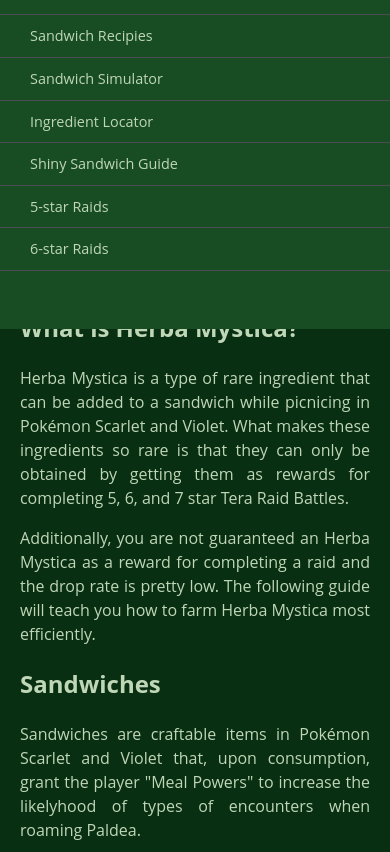
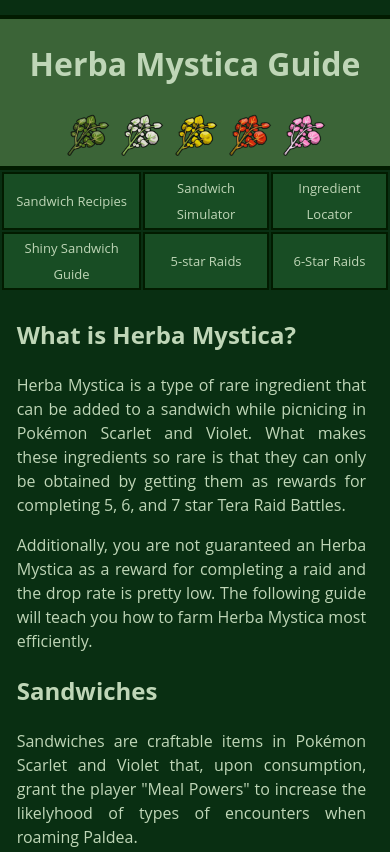
Before and after one commit to TayloRib/Herba-Mystica, a plain HTML site: page index.html in a window 390 px wide. Shown: the top 852 px of the page. Drawn offline with Linux system fonts and the light colour scheme.

Commit message:
optimized for mobile

```diff
--- a/assets/styles.css
+++ b/assets/styles.css
@@ -15,7 +15,7 @@ body {
   min-width: 200px;
   top: 0px;
   left: 0px;
-  width: 250px;
+  width: 200px;
   height: 100%;
   border-right: 10px solid;
   border-color: #021b00;
@@ -26,7 +26,6 @@ body {
   background-color: #3b6437;
 }
 
-
 #navbar ul {
   height: 88%;
   padding: 0;
@@ -34,36 +33,78 @@ body {
   overflow-x: hidden;
 }
 
-#navbar li {
-  color: #4d4e53;
-  border-top: 1px solid;
-  list-style: none;
-  position: relative;
-  width: 100%;
+.navbar1{
+  border-top: 3px solid #021b00;
 }
 
-#navbar a {
+.navbar2{
+  border-top: 3px solid #021b00;
+  border-bottom: 3px solid #021b00;
+}
+
+#navbar a, #navtable a{
   display: block;
-  padding: 10px 30px;
   color: #bfd6b7;
   text-decoration: none;
   cursor: pointer;
 }
 
+#navbar a{
+  padding: 10px 30px;
+}
+
+#navtable{
+  width: 100%;
+  color: #bfd6b7;
+  text-align: center;
+  align-items: center;
+  font-size: small;
+  line-height: 2;
+  text-decoration: none;
+  cursor: pointer;
+
+}
+
+#navtable td{
+  border: 2px solid #021b00;
+  background-color: #184d24;
+}
+
+.mobiletop{
+  display: block;
+  position: center;
+  margin-left: 0;
+  margin-top: 15px;
+  background-color: #3b6437;
+  position: static;
+  width: 100%;
+  padding-left: 0;
+  padding-right: 0;
+}
+
 header{
+  text-align: center;
+  margin-top: 15px;
   background-color: #3b6437;
-  margin-right: initial;
+  position: static;
+  padding-left: 0;
+  padding-right: 0;
+  border-top: 4px solid #021b00;
+  border-bottom: 4px solid #021b00;
+
 }
 
 
 
 .topbar {
-    color: #bfd6b7;
-    text-align: center;
-    font-size: 1em;
-    font-weight: thin;
-    position: static;
-    margin-left: 290px;
+  margin-left: 250px;
+  color: #bfd6b7;
+  text-align: center;
+  font-size: 1.2em;
+  font-weight: thin;
+  position: static;
+  line-height: 1;
+  padding-bottom: 3px;
 }
 
 .herba-sprite {
@@ -74,18 +115,23 @@ header{
         margin-right: auto;
     }
 
+h3{
+  padding-left: 10px;
+}
+
 
 h2 {
   margin-right: initial;
   color: #bfd6b7;
-
 }
 
 #main-doc {
-  position: absolute;
-  margin-left: 290px;
-  padding: 20px;
-  margin-bottom: 110px;
+  position: relative;
+  max-width: 100%;
+  margin-left: 250px;
+  margin-right: 30px;
+  padding: 5px 20px 20px 5px;
+  margin-bottom: 20px;
 }
 
 section article {
@@ -170,7 +216,7 @@ figcaption {
   font-size: smaller;
 }
 
-@media only screen and (max-width: 480px) {
+@media screen and (max-width: 480px) {
   /* For mobile phones: */
   #navbar ul {
     height: 100%;
@@ -189,10 +235,15 @@ figcaption {
     z-index: 1;
   }
 
+  .mobileonly{
+    display: relative;
+  }
+
   #main-doc {
     position: relative;
-    margin-left: 0px;
-    margin-top: 270px;
+    margin-top: 0px;
+    margin-left: 3%;
+    margin-right: 1%;
   }
 
   .table1, .table2{
@@ -201,6 +252,30 @@ figcaption {
 
   .nomobile {
     display:none;
+  }
 }
 
+
+@media screen and (min-width: 480px) {
+  .nomobile{
+    display: relative;
+  }
+
+  .mobileonly{
+    display: none;
+  }
+
+
 }
+
+
+/* ingredient storage area
+
+Ingredients
+Sandwich making can be a frustrating, trial and error process. Luckily some talented coders and patient memebers of the community have made it easy for you. You can find tons of helpful guides about what types of ingredients to use to maximize your output with less ingredients.
+
+Checkout this guide for a great example on how to build a level 3 shiny sandwich for each pokémon type.
+
+Otherwise you can save yourself some time and ingredients with this sandwich making simulator (by github creator cecilbowen) and test your sandwich output before you make it.
+
+*/
--- a/index.html
+++ b/index.html
@@ -9,23 +9,21 @@
     <title>Herba Mystica Guide</title>
   </head>
 
-
   <body>
 
-    <nav id="navbar">
-      <ul>
-        <li><a class="navbar" target="_blank" href="file:///C:/Users/taylo/pokemon/herba-mystica/index.html">Sandwich Recipies</a></li>
-        <li><a class="navbar" target="_blank" href="https://cecilbowen.github.io/pokemon-sandwich-simulator">Sandwich Simulator</a></li>
-        <li><a class="navbar" target="_blank" href="file:///C:/Users/taylo/pokemon/herba-mystica/index.html">Ingredient Locator</a></li>
-        <li><a class="navbar" target="_blank" href="https://pbs.twimg.com/media/FiwLoRtXoAE1BNw?format=jpg&name=medium">Shiny Sandwich Guide</a></li>
-        <li><a class="navbar" target="_blank" href="https://taylorib.github.io/five-star-raids/">5-star Raids</a></li>
-        <li><a class="navbar" target="_blank" href="https://taylorib.github.io/six-star-raids/">6-star Raids</a></li>
-        <li></li>
-      </ul>
-    </nav>
+    <nav id="navbar" class="nomobile">
+      <h3>Navigation</h3>
+    <ul>
+      <li class="navbar1"><a class="navbar" href="">Sandwich Recipies</a></li>
+      <li class="navbar1"><a class="navbar" target="_blank" href="https://cecilbowen.github.io/pokemon-sandwich-simulator">Sandwich Simulator</a></li>
+      <li class="navbar1"><a class="navbar" href="">Ingredient Locator</a></li>
+      <li class="navbar1"><a class="navbar" target="_blank" href="https://pbs.twimg.com/media/FiwLoRtXoAE1BNw?format=jpg&name=medium">Shiny Sandwich Guide</a></li>
+      <li class="navbar1"><a class="navbar" href="https://taylorib.github.io/five-star-raids/">5-star Raids</a></li>
+      <li class="navbar2"><a class="navbar" href="https://taylorib.github.io/six-star-raids/">6-Star Raids</a></li>
+    </ul>
+  </nav>
 
-    <div class="nomobile">
-    <header id="top">
+    <header class="nomobile">
       <div class="topbar">
       <h1>Herba Mystica Guide</h1>
         <img class="herba-sprite" id="herba_sprite" src="./assets/Bitter_Herba_Mystica.png" alt="sprite of bitter herba mystica">
@@ -40,9 +38,40 @@
         </img>
       </div>
     </header>
-    </div>
 
+      <header class="mobileonly">
+        <div class="mobiletop">
+        <h1>Herba Mystica Guide</h1>
+          <img class="herba-sprite" id="herba_sprite" src="./assets/Bitter_Herba_Mystica.png" alt="sprite of bitter herba mystica">
+          </img>
+          <img class="herba-sprite" id="herba_sprite" src="./assets/Salty_Herba_Mystica.png" alt="sprite of salty herba mystica">
+          </img>
+          <img class="herba-sprite" id="herba_sprite" src="./assets/Sour_Herba_Mystica.png" alt="sprite of sour herba mystica">
+          </img>
+          <img class="herba-sprite" id="herba_sprite" src="./assets/Spicy_Herba_Mystica.png" alt="sprite of spicy herba mystica">
+          </img>
+          <img class="herba-sprite" id="herba_sprite" src="./assets/Sweet_Herba_Mystica.png" alt="sprite of sweet herba mystica">
+          </img>
+        </div>
+      </header>
 
+      <div class="mobileonly">
+        <table id="navtable">
+          <tr style="height: 40px">
+            <td><a class="navbar" href="">Sandwich Recipies</a></td>
+            <td><a class="navbar" target="_blank" href="https://cecilbowen.github.io/pokemon-sandwich-simulator">Sandwich Simulator</a></td>
+            <td><a class="navbar" href="">Ingredient Locator</a></td>
+          </tr>
+
+          <tr style="height: 40px">
+            <td><a class="navbar" target="_blank" href="https://pbs.twimg.com/media/FiwLoRtXoAE1BNw?format=jpg&name=medium">Shiny Sandwich Guide</a></td>
+            <td><a class="navbar" href="https://taylorib.github.io/five-star-raids/">5-star Raids</a></td>
+            <td><a class="navbar" href="https://taylorib.github.io/six-star-raids/">6-Star Raids</a></td>
+          </tr>
+
+          </tr>
+        </table>
+      </div>
 
     <main id="main-doc">
       <section>
@@ -112,24 +141,6 @@
       <p>The only way to get your sandwich from level 2 to level 3 is by using Herba Mysticas. It may not seem like the effort is worth it at first, but a level 3 sandwich can make a tremendous difference if you're looking to complete your dex or hunt shiny pokémon.</p>
       </section>
 
-      <section>
-      <h3>Ingredients</h3>
-      <p>Sandwich making can be a frustrating, trial and error process. Luckily some talented coders and patient memebers of the community have made it easy for you. You can find tons of helpful guides about what types of ingredients to use to maximize your output with less ingredients.</p>
-
-
-            <p><a target="_blank" href="https://twitter.com/SilentDestroySR/status/1597664770991468545">Checkout this guide</a> for a great example on how to build a level 3 shiny sandwich for each pokémon type.</p>
-
-      <div class="nomobile">
-      <figure class="sammy">
-       <img src="./assets/herba_chart.jpg" height="70%" width="70%" />
-       <figcaption><i>By Twitter user <cite><a href="https://twitter.com/tak2525tak">@tak2525tak</a>, translated by Twitter user <a target="_blank" href="https://twitter.com/SilentDestroySR">@SilentDestroySR</a></cite></i></figcaption>
-      </figure>
-      </div>
-
-
-      <p>Otherwise you can save yourself some time and ingredients with this <a target="_blank" href="https://cecilbowen.github.io/pokemon-sandwich-simulator">sandwich making simulator</a> <i class="credit-name">(by github creator cecilbowen)</i> and test your sandwich output before you make it.</p>
-      </section>
-
     </main>
 
 
```
